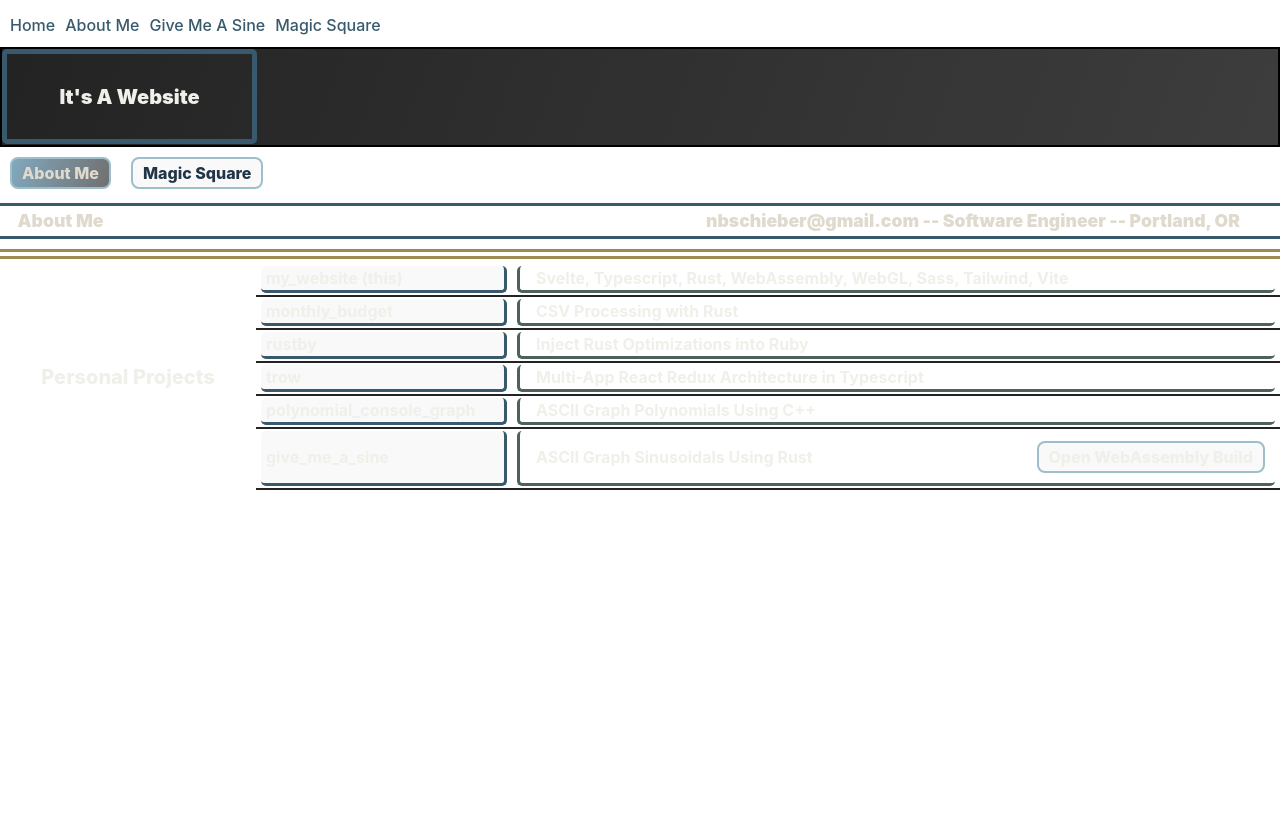
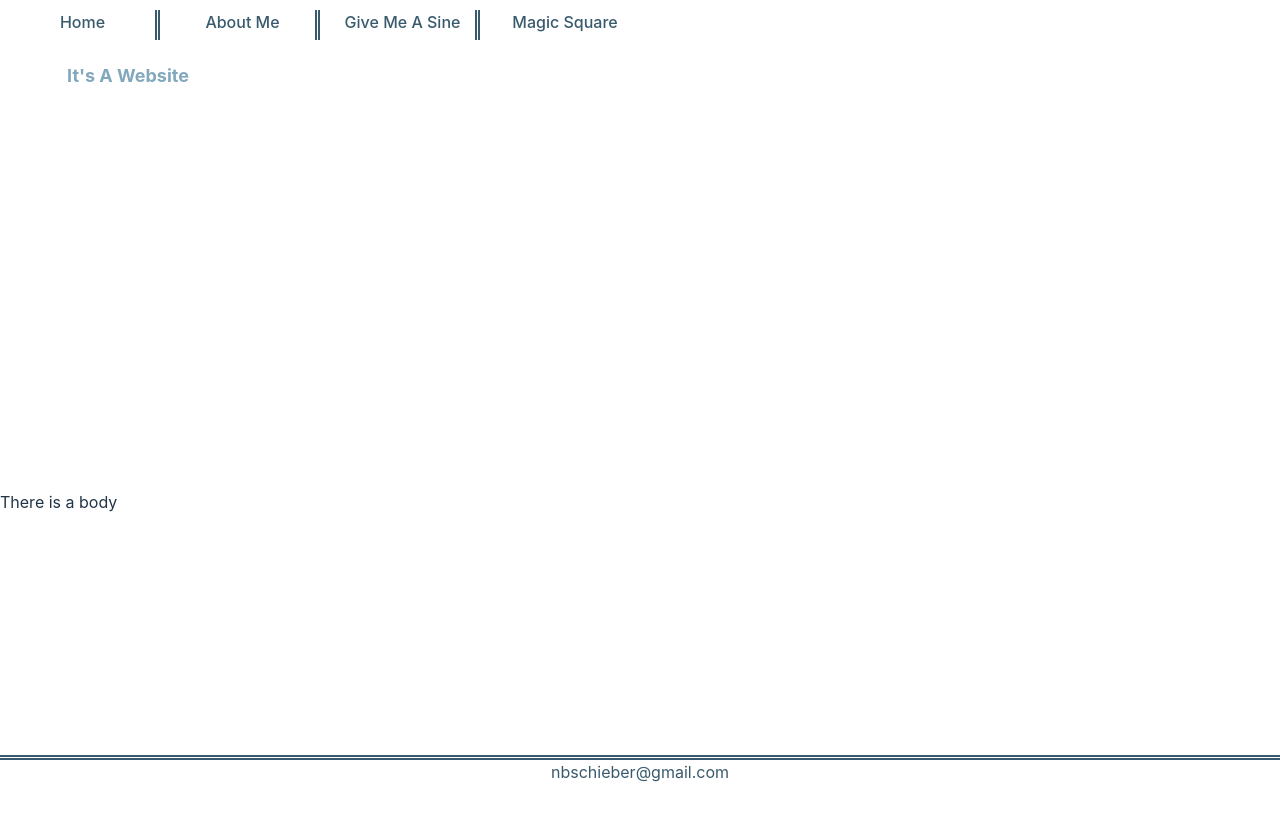
Before and after one commit to nathanielBellamy/my_website, a Svelte app: page / in a window 1280 px wide. Shown: the top 820 px of the page. Built offline with nearby package versions, Linux system fonts and the light colour scheme.

Commit message:
adjusting to (and enjoying) the router pattern

```diff
--- a/src/App.svelte
+++ b/src/App.svelte
@@ -19,21 +19,49 @@
   }
 </script>
 
-<nav>
-  <a href="/" use:link> Home </a>
-  <a href="/about_me" use:link> About Me </a>
-  <a href="/give_me_a_sine" use:link> Give Me A Sine </a>
-  <a href="/magic_square" use:link> Magic Square </a>
+<nav class="nav_bar flex items-stretch">
+  <a href="/"
+     use:link
+     class="nav_link">
+    Home
+  </a>
+  <a href="/about_me"
+     use:link
+     class="nav_link">
+    About Me
+  </a>
+  <a href="/give_me_a_sine"
+     use:link
+     class="nav_link">
+    Give Me A Sine
+  </a>
+  <a href="/magic_square"
+     use:link
+     class="nav_link">
+    Magic Square
+  </a>
 </nav>
 
-<main class="main rounded-md flex flex-col justify-start">
+<main class="rounded-md flex flex-col justify-start">
   <Router {routes}/>
 </main>
+
+<footer>
+  nbschieber@gmail.com
+</footer>
 
 <style lang="sass">
   @use "./styles/color"
 
+  .nav_bar a:not(:last-child)
+    border-right: 5px double color.$blue-7
+
   .main
     width: 100vw
     height: calc(100vh - 50px)
+
+  .nav_link
+    flex-grow: 1
+    min-width: 150px
+    max-width: 150px
 </style>
--- a/src/Home.svelte
+++ b/src/Home.svelte
@@ -1,87 +1,20 @@
 <script lang="ts">
-  import Router from "svelte-spa-router"
-  import AboutMe from "./lib/AboutMe.svelte"
   import MagicBanner from "./lib/MagicBanner.svelte"
-  import Container from "./MagicSquare/Container.svelte"
-  import Title from "./lib/Title.svelte"
-    import GiveMeASine from "./lib/GiveMeASine.svelte";
-
-
-  const setCurrentSection = (newSection: string) => {
-    currentSection = newSection
-  }
-
-  let currentSection: string = "aboutMe"// "magicSquare"
 </script>
 
-<div class="home">
-  <div class="main_header grid grid-cols-10">
-    <div class="title p-3 text-lg font-bold col-span-2">
-      It's A Website
-    </div>
-    <div class="col-span-8">
-      <MagicBanner />
-    </div>
+<header class="main_header grid grid-cols-10">
+  <div class="title p-3 text-lg font-bold col-span-2">
+    It's A Website
   </div>
-  <div class="section_select flex flex-row justify-start items-stretch">
-    <button class="section_button"
-            class:current_section={currentSection == 'aboutMe'}
-            on:click={()=>setCurrentSection("aboutMe")}>
-      About Me
-    </button>
-    <button class="section_button"
-            class:current_section={currentSection == 'magicSquare'}
-            on:click={()=>setCurrentSection("magicSquare")}>
-      Magic Square
-    </button>
-  </div>
-  <div class="main_body">
-    {#if currentSection == "magicSquare"}
-      <Title title="Magic Square"/>
-      <Container />
-    {:else}
-      <div>
-        <Title title="About Me"
-               subTitle="nbschieber@gmail.com -- Software Engineer -- Portland, OR"/>
-        <AboutMe />
-      </div>
-    {/if}
-  </div>
-</div>
+</header>
+
+<body>
+  There is a body
+</body>
 
 <style lang="sass">
   @use "./styles/color"
 
   .title
-    color: color.$white
-    border: 5px solid color.$blue-7
-    border-radius: 5px
-    margin-bottom: 5px
-    font-weight: 900
-    font-size: 1.25em
-    flex-grow: 1
-    text-align: center
-    display: flex
-    flex-direction: column
-    justify-content: space-around
-
-  .current_section
-    background: color.$blue-black-grad
-    color: color.$cream
-    transition: color .5s, background .5s
-
-  .main
-    width: 100vw
-    height: 100vh
-    &_header
-      border: 2px solid black
-      background: color.$black-grad
-      overflow: hidden
-      max-height: 100px
-      min-height: 100px
-
-    &_body
-      padding-bottom: 3em
-      margin-bottom: 5px
-      height: calc(100vh - 200px)
+    color: color.$blue-4
 </style>
--- a/src/MagicSquare/ControlModules/Color.svelte
+++ b/src/MagicSquare/ControlModules/Color.svelte
@@ -3,6 +3,9 @@
   import iro from '@jaames/iro'
   import ControlModule from '../ControlModule.svelte'
 
+
+
+  const storageKey = 'magic_square_storage'
   const colorPickerOptions = {
     width: 130,
     height: 120,
@@ -92,7 +95,6 @@
     colorData.color8.rgba = source.settings.color_8.map((x: number) => 255 * x)
   }
 
-  const storageKey = 'magic_square_storage'
 
   function getStorageData () {
     return JSON.parse(localStorage.getItem(storageKey))
@@ -142,25 +144,25 @@
 </script>
 
 <div class="color_container flex flex-col justify-around">
-  <div class="color_mode_and_curr flex flex-col md:flex-row justify-around items-center">
-    <div class="color_modes flex justify-around">
+  <div class="color_mode_and_curr flex flex-col justify-around items-center">
+    <div class="color_modes flex flex-col justify-around items-stretch">
+      <div class="color_mode flex justify-evenly">
+        <button class="color_mode_option">
+          Out
+        </button>
+        <button class="color_mode_option">
+          In
+        </button>
+        <button class="color_mode_option">
+          Fix
+        </button>
+      </div>
       <div class="color_mode flex flex-col justify-between">
         <button class="color_mode_option">
           Eight
         </button>
         <button class="color_mode_option">
           Grad
-        </button>
-      </div>
-      <div class="color_mode flex flex-col justify-beetween">
-        <button class="color_mode_option">
-          In
-        </button>
-        <button class="color_mode_option">
-          Out
-        </button>
-        <button class="color_mode_option">
-          Static
         </button>
       </div>
     </div>
@@ -209,14 +211,15 @@
 
   .color_mode_and_curr
     flex-grow: 1
-    width: 100%
+    width: 90%
+    margin-left: 5%
   .color_mode
     &s
       flex-grow: .1
-      border: 5px double color.$blue-7
-      border-radius: 5px
-      margin: 5px
+      border-bottom: 5px double color.$blue-7
+      padding-bottom: 10px
     &_option
+      flex: 1 1 0px
       font-weight: text.$fw-l
       font-size: text.$fs-m
       color: color.$blue-7
--- a/src/app.css
+++ b/src/app.css
@@ -115,9 +115,23 @@ input[type="range"]:focus::-moz-range-thumb {
 
 
 nav {
+  position: fixed;
+  left: 0;
+  top: 0;
   padding: 10px;
   width: 100%;
+  min-height: 50px;
+  max-height: 50px;
   display: flex;
+}
+
+main {
+  position: fixed;
+  left: 0;
+  top: 50px;
+  width: 100vw;
+  height: calc(100vh - 100px);
+  overflow: hidden;
 }
 
 nav a {
@@ -129,3 +143,19 @@ nav a {
 nav a:hover {
   text-decoration: underline;
 }
+
+footer {
+  position: fixed;
+  left: 0;
+  bottom: 0;
+  width: 100%;
+  color: #395A6D;
+  height: 45px;
+  margin-top: 5px;
+  border-top: 5px double #395A6D;
+}
+
+header {
+  width: 100%;
+  color: #395A6D;
+}
--- a/src/lib/AboutMe.svelte
+++ b/src/lib/AboutMe.svelte
@@ -1,15 +1,11 @@
 <script lang="ts">
-  import Embed from "./Embed.svelte"
-    import GiveMeASine from "./GiveMeASine.svelte";
-  import PolynomialConsoleGraph from "./PolynomialConsoleGraph.svelte"
+  import Link from "./Link.svelte"
 
   enum EmbeddedProgram {
     giveMeASign,
     polynomialConsoleGraph,
     none
   }
-
-  let showEmbed: EmbeddedProgram = EmbeddedProgram.none
 
   interface PersonalProject {
     title: string,
@@ -142,29 +138,15 @@
           </button>
           <div class="project_description row-span-3 md:col-span-3 md:row-span-1">
             {description}
-            {#if program != EmbeddedProgram.none}
-              <button on:click={() => {
-                if (showEmbed == program) {
-                  showEmbed = EmbeddedProgram.none
-                } else {
-                  showEmbed = program
-                }
-              }}>
-                Open WebAssembly Build
-              </button>
+            {#if program == EmbeddedProgram.giveMeASign}
+              <Link href="/give_me_a_sine"
+                    title="Open the WebAssembly Build"/>
             {/if}
           </div>
         </div>
       {/each}
     </div>
   </div>
-  <Embed css_class="row-span-2">
-    {#if showEmbed == EmbeddedProgram.giveMeASign}
-      <GiveMeASine />
-    {:else if showEmbed == EmbeddedProgram.polynomialConsoleGraph}
-      <PolynomialConsoleGraph />
-    {/if}
-  </Embed>
   <div class="section grid grid-rows-10 md:grid-cols-10">
     <div class="section_title text-xl font-extrabold row-span-2 md:col-span-2 md:row-span-1">
       Technical Knowledge
@@ -191,11 +173,10 @@
 
   .about_me
     width: 100%
-    height: 100%
+    overflow-y: scroll
 
   .section
     align-items: stretch
-    min-height: 200px
     border-top: 10px double color.$yellow-4
     border-bottom: 10px double color.$yellow-4
     margin-top: 5px
--- a/src/lib/Embed.svelte
+++ /dev/null
@@ -1,20 +0,0 @@
-<script lang="ts">
-  export let title: string = '--'
-  export let subTitle: string = ''
-  export let css_class: string = ''
-</script>
-
-<div class={`embed ${css_class}`}>
-  <slot/>
-</div>
-
-<style lang="sass">
-  @use "./../styles/color"
-  @use "./../styles/text"
-
-  .embed
-    display: flex
-    flex-direction: column
-    justify-content: flex-start
-    align-items: stretch
-</style>
--- /dev/null
+++ b/src/lib/Link.svelte
@@ -0,0 +1,19 @@
+<script lang="ts">
+  import {link} from "svelte-spa-router"
+  export let href: string = "/"
+  export let className: string = ""
+  export let title: string = "Home"
+
+</script>
+
+<a href={href}
+   use:link
+   class={`link ${className}`}>
+  {title}
+</a>
+
+<style lang="sass">
+  @use "./../styles/color"
+  .link
+    padding: 3px 7px 3px 7px
+</style>
--- a/src/lib/PolynomialConsoleGraph.svelte
+++ b/src/lib/PolynomialConsoleGraph.svelte
@@ -6,7 +6,6 @@
   {title}
 </h3>
 
-<style>
+<style lang="sass">
   @use "./../styles/color"
-
 </style>
--- a/src/lib/Title.svelte
+++ /dev/null
@@ -1,30 +0,0 @@
-<script lang="ts">
-  export let title: string = '--'
-  export let subTitle: string = ''
-</script>
-
-<div class="title flex flex-row flex-wrap justify-between">
-  <div class="title_main">
-    {title}
-  </div>
-  <div class="title_sub pr-10">
-    {subTitle}
-  </div>
-</div>
-
-<style lang="sass">
-  @use "./../styles/color"
-  @use "./../styles/text"
-
-  .title
-    color: color.$cream
-    font-weight: text.$fw-xl
-    text-align: left
-    padding: .1em 0 .1em 1em
-    font-size: 1.1em
-    border: solid
-    border-width: 3px 0 3px 0
-    border-color: color.$blue-7
-    margin: .25em 0 .25em 0
-
-</style>
```
Also changed, not shown: 1 other file (tests, documents, lock files or other folders).
